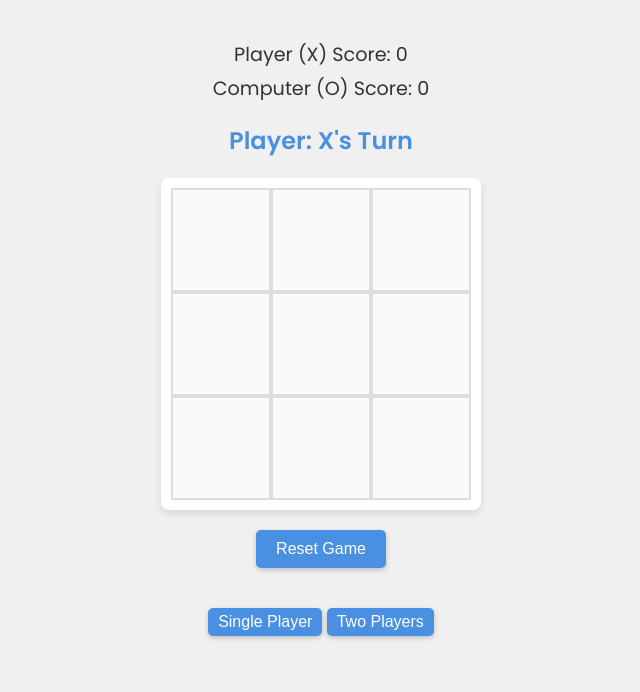
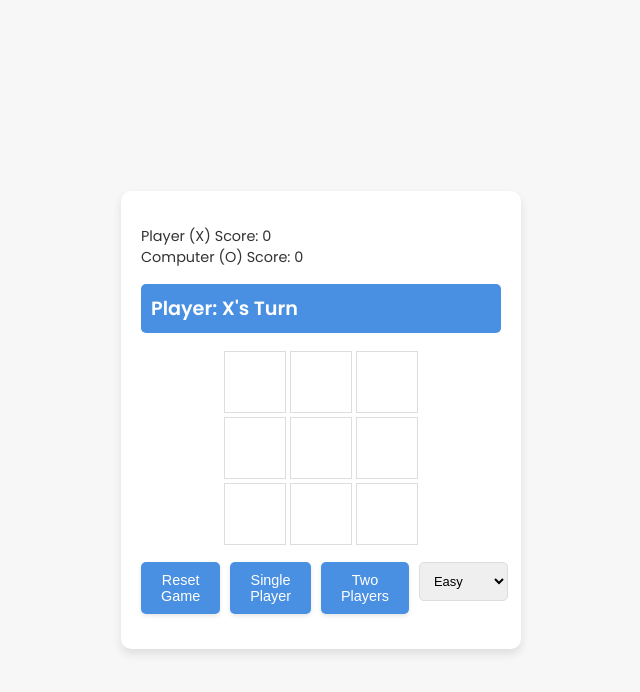
Before and after one commit to IkramBagban/tictactoe, a plain HTML site: page index.html in a window 1280 px wide. Shown: the whole page, without its empty margins (319-959 px from the left). Drawn offline with Linux system fonts and the light colour scheme.

Commit message:
updating some parrt

```diff
--- a/index.html
+++ b/index.html
@@ -4,15 +4,14 @@
     <meta charset="UTF-8">
     <title>Tic-Tac-Toe Game</title>
     <link href="https://fonts.googleapis.com/css2?family=Poppins:wght@400;600&display=swap" rel="stylesheet">
-    <link rel="stylesheet" href="styles.css">
-
+    <link rel="stylesheet" href="style.css">
 </head>
 <body>
+    <div class="game-container">
         <div class="game-status">
             <div id="currentMode"></div>
-        <div id="currentDifficulty"></div>
+            <div id="currentDifficulty" class="difficulty"></div>
         </div>
-
         <div class="scoreboard">
             <div>Player (X) Score: <span id="playerScore">0</span></div>
             <div>Computer (O) Score: <span id="computerScore">0</span></div>
@@ -20,8 +19,7 @@
         <div class="game-info">
             <h2 id="playerTurn">Player: X's Turn</h2>
         </div>
-    <div class="container">
-        <!-- 3x3 Grid -->
+        <div class="board-container">
             <div id="row0" class="row">
                 <div class="col" onclick="makeMove(0, 0)"></div>
                 <div class="col" onclick="makeMove(0, 1)"></div>
@@ -38,17 +36,11 @@
                 <div class="col" onclick="makeMove(2, 2)"></div>
             </div>
         </div>
-    <div style="display: flex; justify-content: center; margin-top: 5px;" >
+        <div class="controls">
             <button onclick="resetGame()">Reset Game</button>
-    </div>
-    <div class="game-controls">
-        <div class="mode-selector">
             <button id="singlePlayerBtn">Single Player</button>
             <button id="twoPlayerBtn">Two Players</button>
-        </div>
-        <br>
-        <div id="difficultySelector" class="difficulty-selector">
-            <label for="difficultyLevel">Difficulty:</label>
+            <div class="difficulty-selector">
                 <select id="difficultyLevel">
                     <option value="easy">Easy</option>
                     <option value="medium">Medium</option>
@@ -56,7 +48,7 @@
                 </select>
             </div>
         </div>
-
+    </div>
     <script src="script.js"></script>
 </body>
 </html>
--- /dev/null
+++ b/style.css
@@ -0,0 +1,106 @@
+body {
+    background-color: #f7f7f7;
+    color: #333;
+    font-family: 'Poppins', sans-serif;
+    display: flex;
+    justify-content: center;
+    align-items: center;
+    min-height: 100vh;
+    margin: 0;
+    padding: 20px;
+}
+
+.game-container {
+    width: 100%;
+    max-width: 360px;
+    margin: auto;
+    padding: 20px;
+    background: white;
+    border-radius: 10px;
+    box-shadow: 0 5px 10px rgba(0, 0, 0, 0.1);
+}
+
+.game-status, .scoreboard, .game-info, .board-container, .controls {
+    margin-bottom: 15px;
+}
+
+#currentMode, #currentDifficulty {
+    font-size: 0.9em;
+    margin-bottom: 5px;
+}
+
+.scoreboard div, .difficulty-selector {
+    font-size: 0.9em;
+}
+
+h2 {
+    font-size: 1.2em;
+    background-color: #4a90e2;
+    color: white;
+    padding: 10px;
+    border-radius: 5px;
+}
+
+.row {
+    display: flex;
+    justify-content: center;
+}
+
+.col {
+    width: 60px;
+    height: 60px;
+    border: 1px solid #ddd;
+    margin: 2px;
+    display: flex;
+    align-items: center;
+    justify-content: center;
+    cursor: pointer;
+    user-select: none;
+}
+
+.col:hover {
+    background-color: #e3f2fd;
+}
+
+button {
+    background-color: #4a90e2;
+    color: white;
+    border: none;
+    padding: 10px 20px;
+    margin-right: 10px;
+    cursor: pointer;
+    border-radius: 5px;
+    box-shadow: 0 2px 4px rgba(0, 0, 0, 0.1);
+    font-size: 0.9em;
+}
+
+button:last-child {
+    margin-right: 0;
+}
+
+button:hover {
+    background-color: #357abd;
+}
+
+button.active {
+    background-color: #357abd;
+}
+
+.controls {
+    display: flex;
+    justify-content: space-between;
+}
+
+.difficulty-selector select {
+    padding: 10px;
+    border: 1px solid #ddd;
+    border-radius: 5px;
+    font-size: 0.9em;
+}
+
+@media (max-width: 600px) {
+    .col {
+        width: 20vw;
+        height: 20vw;
+    }
+}
--- a/styles.css
+++ /dev/null
@@ -1,125 +0,0 @@
-body {
-    background-color: #f0f0f0;
-    color: #333;
-    font-family: 'Poppins', sans-serif;
-    text-align: center;
-    margin: 0;
-    padding: 20px;
-}
-
-.game-status {
-    margin-top: 20px;
-    font-size: 1.2em;
-}
-
-.game-status div {
-    margin: 5px;
-}
-
-.scoreboard {
-    margin-bottom: 20px;
-    font-size: 1.2em;
-}
-
-.scoreboard div {
-    margin: 5px;
-}
-
-.game-info {
-    margin-bottom: 20px;
-}
-
-h2 {
-    font-size: 1.5em;
-    color: #4a90e2;
-}
-
-.container {
-    width: 300px;
-    margin: 20px auto;
-    box-shadow: 0 4px 8px rgba(0, 0, 0, 0.1);
-    padding: 10px;
-    background: white;
-    border-radius: 8px;
-}
-
-.row {
-    display: flex;
-}
-
-.col {
-    width: 100px;
-    height: 100px;
-    border: 2px solid #ddd;
-    text-align: center;
-    line-height: 100px;
-    font-size: 24px;
-    cursor: pointer;
-    background-color: #fafafa;
-    transition: background-color 0.3s;
-}
-
-.col:hover {
-    background-color: #e3f2fd;
-}
-
-button {
-    padding: 10px 20px;
-    background-color: #4a90e2;
-    color: white;
-    border: none;
-    cursor: pointer;
-    font-size: 16px;
-    border-radius: 5px;
-    box-shadow: 0 2px 5px rgba(0, 0, 0, 0.2);
-    transition: background-color 0.3s, box-shadow 0.3s;
-}
-
-button:hover {
-    background-color: #357abd;
-    box-shadow: 0 3px 6px rgba(0, 0, 0, 0.3);
-}
-
-.mode-selector {
-    margin-top: 20px;
-}
-
-.mode-selector button {
-    padding: 5px 10px;
-}
-
-.game-controls {
-    margin-top: 20px;
-    text-align: center;
-}
-
-.mode-selector, .difficulty-selector {
-    margin-bottom: 10px;
-    display: inline-block;
-}
-
-.difficulty-selector {
-    margin-left: 20px;
-}
-
-#difficultySelector {
-    display: none;
-}
-
-select {
-    padding: 5px 10px;
-    border-radius: 5px;
-    border: 1px solid #ddd;
-    font-size: 16px;
-    cursor: pointer;
-}
-
-label {
-    margin-right: 5px;
-    font-size: 16px;
-}
-
-.highlight {
-    background-color: yellow;
-    color: black;
-}
```
Lines whose indentation alone changed are shown as unchanged.
